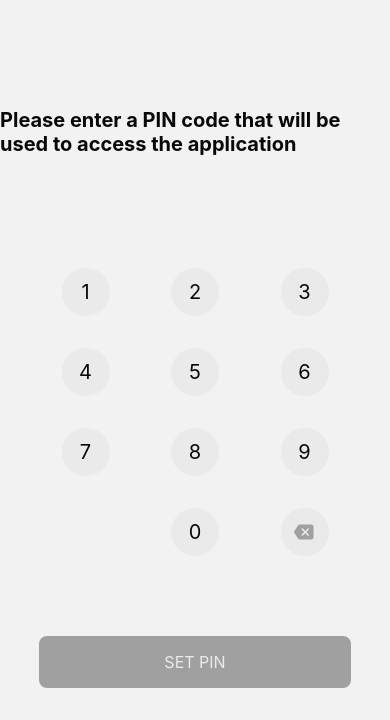
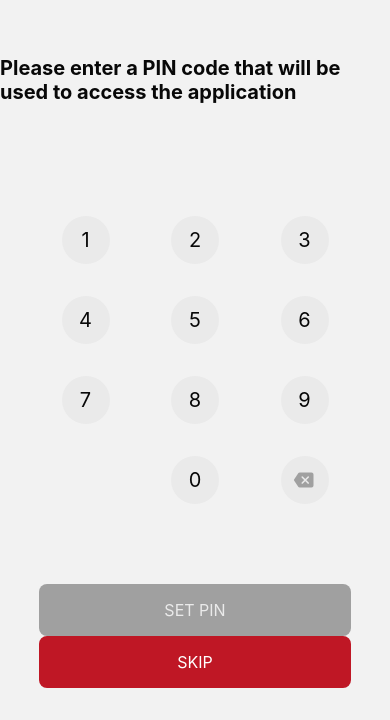
Before and after one commit to peterdee/2fa-mobile, a React Native app: screen /PINCode in a window 390 px wide. Shown: the part 124-844 px from the top of the page. Built offline with nearby package versions, Linux system fonts and the light colour scheme; what expo-linking would draw is missing.

Commit message:
Work on the PIN Code screen

```diff
--- a/constants/index.ts
+++ b/constants/index.ts
@@ -2,6 +2,7 @@ export const COLORS = {
   accent: '#2244FF',
   muted: '#A0A0A0',
   mutedLight: '#EAEAEA',
+  negative: '#BF1725',
   positive: '#259F37',
   text: '#080808',
   textInverted: '#FFFFFF',
@@ -12,6 +13,11 @@ export const KEYBOARD = {
   empty: 'empty',
 };
 
+export const PIN_REQUIRED = {
+  isRequired: 'isRequired',
+  isNotRequired: 'isNotRequired',
+};
+
 export const SPACER = 16;
 
 export const SPACER_HALF = SPACER / 2;
--- a/screens/PINCode/PINCode.tsx
+++ b/screens/PINCode/PINCode.tsx
@@ -10,8 +10,9 @@ import {
   KEYS,
   storeValue,
 } from '../../utilities/storage';
-import { KEYBOARD } from '../../constants';
+import { KEYBOARD, PIN_REQUIRED } from '../../constants';
 import PINCodeLayout from './components/PINCodeLayout';
+import { PINRequired } from '../../types/models';
 import { RootStackScreenProps } from '../../types';
 
 function PINCode({ navigation }: RootStackScreenProps<'PINCode'>): React.ReactElement {
@@ -59,7 +60,13 @@ function PINCode({ navigation }: RootStackScreenProps<'PINCode'>): React.ReactEl
 
   const handleSetPIN = useCallback(
     async (): Promise<void> => {
-      await storeValue<number>(KEYS.pin, Number(PIN));
+      await Promise.all([
+        storeValue<number>(KEYS.pin, Number(PIN)),
+        storeValue<PINRequired>(
+          KEYS.pinRequired,
+          PIN_REQUIRED.isRequired,
+        ),
+      ]);
 
       // TODO: show a notification that PIN is set
       return navigation.replace('Root');
@@ -67,12 +74,23 @@ function PINCode({ navigation }: RootStackScreenProps<'PINCode'>): React.ReactEl
     [PIN],
   );
 
+  const handleSkipPIN = async (): Promise<void> => {
+    await storeValue<PINRequired>(
+      KEYS.pinRequired,
+      PIN_REQUIRED.isNotRequired,
+    );
+
+    // TODO: show a notification that PIN can be set later
+    return navigation.replace('Root');
+  };
+
   return (
     <PINCodeLayout
       disableBackspace={disableBackspace}
       disableKeyboard={disableKeyboard}
       handlePress={handlePress}
       handleSetPIN={handleSetPIN}
+      handleSkipPIN={handleSkipPIN}
       hasPIN={hasPIN}
       loading={loading}
       PIN={PIN}
--- a/screens/PINCode/components/PINCodeLayout.tsx
+++ b/screens/PINCode/components/PINCodeLayout.tsx
@@ -13,6 +13,7 @@ interface PINCodeLayoutProps {
   disableKeyboard: boolean;
   handlePress: (value: string) => void;
   handleSetPIN: () => Promise<void>;
+  handleSkipPIN: () => Promise<void>;
   hasPIN: boolean;
   loading: boolean;
   PIN: string;
@@ -24,6 +25,7 @@ function PINCodeLayout(props: PINCodeLayoutProps): React.ReactElement {
     disableKeyboard,
     handlePress,
     handleSetPIN,
+    handleSkipPIN,
     hasPIN,
     loading,
     PIN,
@@ -56,6 +58,7 @@ function PINCodeLayout(props: PINCodeLayoutProps): React.ReactElement {
             handlePress={handlePress}
           />
           { !hasPIN && (
+            <>
               <View style={styles.controls}>
                 <WideButton
                   buttonStyle={{
@@ -74,6 +77,16 @@ function PINCodeLayout(props: PINCodeLayoutProps): React.ReactElement {
                   }}
                 />
               </View>
+              <View style={styles.controls}>
+                <WideButton
+                  buttonStyle={{
+                    backgroundColor: COLORS.negative,
+                  }}
+                  onPress={handleSkipPIN}
+                  text="SKIP"
+                />
+              </View>
+            </>
           ) }
         </View>
       ) }
--- a/types/models.ts
+++ b/types/models.ts
@@ -1,3 +1,7 @@
+import { PIN_REQUIRED } from '../constants';
+
+export type PINRequired = typeof PIN_REQUIRED[keyof typeof PIN_REQUIRED];
+
 export interface TokenEntry {
   name: string;
   token: string;
--- a/utilities/storage.ts
+++ b/utilities/storage.ts
@@ -6,6 +6,7 @@ interface StoreItem<T> {
 
 export const KEYS = {
   pin: 'pin',
+  pinRequired: 'pinRequired',
   tokens: 'tokens',
 } as const;
 
```
Lines whose indentation alone changed are shown as unchanged.
